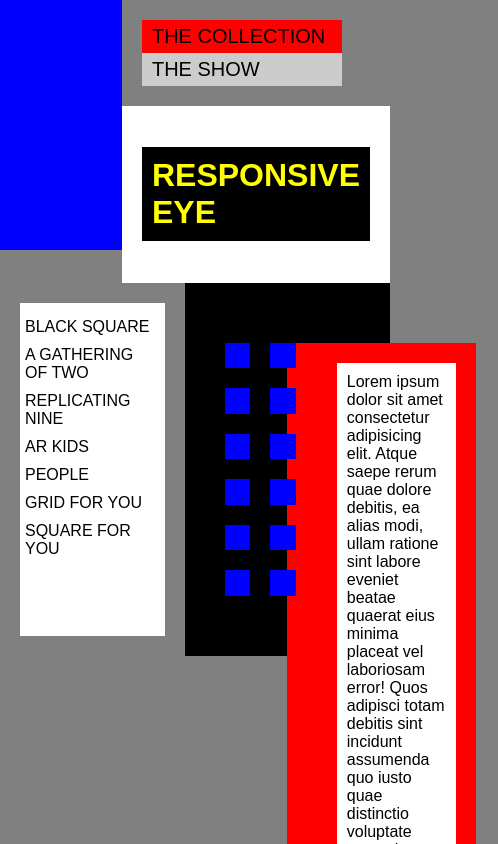
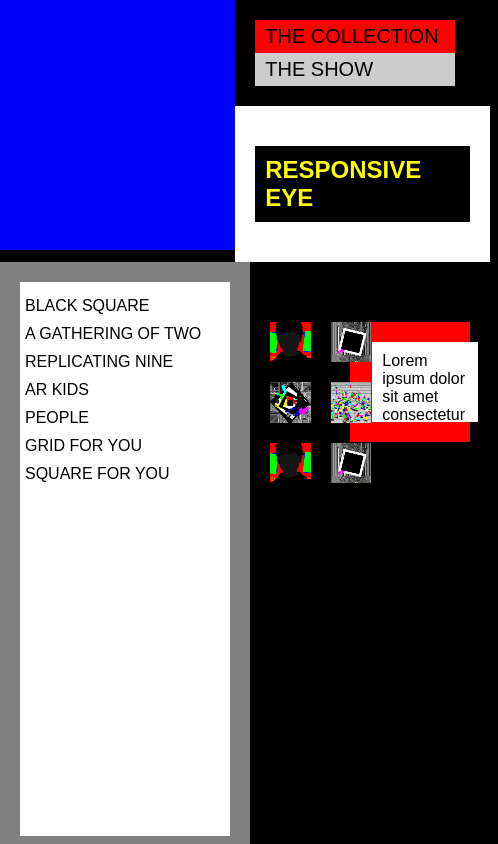
Before and after one commit to heaversm/re, a plain HTML site: page collection.html in a window 390 px wide. Shown: the top 844 px of the page, 498 px wide, since content can reach past the window. Drawn offline with Linux system fonts and the light colour scheme.

Commit message:
collection images, gray bar, responsive-ish

```diff
--- a/collection.html
+++ b/collection.html
@@ -8,6 +8,7 @@
 </head>
 <body id="collection">
   <div class="container">
+    <section class="content">
     <header class="header-main">
       <div class="header-main__square"></div>
       <div class="header-main__content">
@@ -56,18 +57,24 @@
       </div>
       <div class="main__col right">
         <div class="square-grid">
-          <div class="square-grid__square"></div>
-          <div class="square-grid__square"></div>
-          <div class="square-grid__square"></div>
-          <div class="square-grid__square"></div>
-          <div class="square-grid__square"></div>
-          <div class="square-grid__square"></div>
-          <div class="square-grid__square"></div>
-          <div class="square-grid__square"></div>
-          <div class="square-grid__square"></div>
-          <div class="square-grid__square"></div>
-          <div class="square-grid__square"></div>
-          <div class="square-grid__square"></div>
+          <div class="square-grid__square" role="button">
+            <img src="assets/images/bs-thumb.gif" alt="Black Square" class="square-grid__image">
+          </div>
+          <div class="square-grid__square" role="button">
+            <img src="assets/images/gathering-thumb.gif" alt="A Gathering of Two" class="square-grid__image">
+          </div>
+          <div class="square-grid__square" role="button">
+            <img src="assets/images/arkids-thumb.gif" alt="AR Kids" class="square-grid__image">
+          </div>
+          <div class="square-grid__square" role="button">
+            <img src="assets/images/replicating-thumb.gif" alt="Replicating Nine" class="square-grid__image">
+          </div>
+          <div class="square-grid__square" role="button">
+            <img src="assets/images/bs-thumb.gif" alt="Black Square" class="square-grid__image">
+          </div>
+          <div class="square-grid__square" role="button">
+            <img src="assets/images/gathering-thumb.gif" alt="A Gathering of Two" class="square-grid__image">
+          </div>
         </div>
         <div class="square-grid__red-square">
           <div class="square-grid__red-square-outer">
@@ -83,6 +90,8 @@
           </div>
         </div>
         </div>
+      </section>
+      <section class="sidebar"></section>
       </div>
     </main>
 
--- /dev/null
+++ b/styles/_mixins.scss
@@ -0,0 +1,24 @@
+@mixin breakpoint($point) {
+   @if $point == desktop {
+     @media (min-width: $bp-desktop) { @content ; }
+  }
+  @if $point == tablet {
+     @media (min-width: $bp-tablet) { @content ; }
+  }
+  @if $point == mobile {
+     @media (min-width: $bp-mobile) { @content ; }
+  }
+  @if $point == gt_tablet {
+     @media (min-width: $bp-tablet + .1rem) { @content ; }
+  }
+  @if $point == gt_desktop {
+     @media (min-width: $bp-desktop-lg) { @content ; }
+  }
+  @if $point == tablet_only {
+     @media (min-width: $bp-tablet) and (max-width: $bp-desktop - .1rem) { @content ; }
+  }
+  @if $point == mobile_only {
+     @media (min-width: 0rem) and (max-width: $bp-tablet - .1rem) { @content ; }
+  }
+
+}
--- /dev/null
+++ b/styles/_variables.scss
@@ -0,0 +1,5 @@
+//BREAKPOINTS
+$bp-desktop-lg: 90rem; //1440
+$bp-desktop: 64rem; //1024
+$bp-tablet: 48rem; //768
+$bp-mobile: 20rem; //320
--- a/styles/main.scss
+++ b/styles/main.scss
@@ -1,9 +1,12 @@
+@import "variables";
+@import "mixins";
+
 * {
   box-sizing: border-box;
 }
 
 body {
-  background-color: gray;
+  background-color: black;
   color: white;
   font-family: Arial, Helvetica, sans-serif;
   font-smooth: never;
@@ -38,6 +41,27 @@ a {
   color: white;
 }
 
+.container {
+  position: relative;
+  display: flex;
+}
+
+.content {
+  flex-grow: 1;
+  min-height: 100vh;
+}
+
+.sidebar {
+  display: none;
+  background-color: gray;
+  width: 250px;
+  min-height: 100vh;
+  @include breakpoint(gt_desktop){
+    display: block;
+    flex-grow: 0;
+  }
+}
+
 .header-main {
   display: flex;
   &__square {
@@ -67,6 +91,7 @@ a {
 }
 
 .nav-main {
+  background-color: black;
   &__items {
     padding: 20px;
   }
@@ -98,10 +123,11 @@ a {
       width: 250px;
       background-color: gray;
       padding: 20px;
+      min-height: calc(100vh - 250px);
     }
     &.right {
       background-color: black;
-      padding: 60px 20px;
+      padding: 60px 20px 60px 0;
       flex-grow: 1;
       position: relative;
     }
@@ -118,14 +144,13 @@ a {
   display: flex;
   flex-wrap: wrap;
   &__square {
-    width: 30%;
-    margin-left: 3.333%;
-    margin-top: 3%;
+    width: calc(33.333% - 20px);
+    margin-left: 20px;
+    margin-top: 20px;
     background-color: blue;
     position: relative;
     flex-grow: 0;
     &:nth-child(-n + 3) {
-      //first 3
       margin-top: 0;
     }
     &:before {
@@ -134,6 +159,13 @@ a {
       width: 100%;
       padding-top: (1 / 1) * 100%;
     }
+  }
+  &__image {
+    position: absolute;
+    width: 100%;
+    height: 100%;
+    left: 0;
+    top: 0;
   }
   &__red-square {
     background-color: red;
@@ -164,6 +196,10 @@ a {
   &__link {
     color: black;
     text-transform: uppercase;
+    &:hover {
+      background-color: red;
+      color: black;
+    }
   }
 }
 
@@ -190,26 +226,25 @@ a {
     }
     &__red-square {
       z-index: 1;
-      top: 0;
-      right: 0;
-      background-color: transparent;
     }
     &__red-square-outer {
       position: absolute;
       left: 0;
       top: 0;
+      height: 100%;
     }
     &__red-square-content {
-      padding: 20px 20px 20px calc(5% + 40px);
-      background-color: red;
+      padding: 20px 20px 20px 15%;
       position: relative;
       color: black;
-      margin-top: 60px;
+      display: flex;
+      height: 100%;
     }
     &__red-square-inner {
       background-color: white;
       color: black;
       padding: 10px;
+      overflow: auto;
     }
   }
 
```
Also changed, not shown: index.html (+3 -7 lines), assets/images/arkids-thumb.gif (added), assets/images/bs-thumb.gif (added), assets/images/gathering-thumb.gif (added), assets/images/replicating-thumb.gif (added), styles/main.css, 2 other files.
